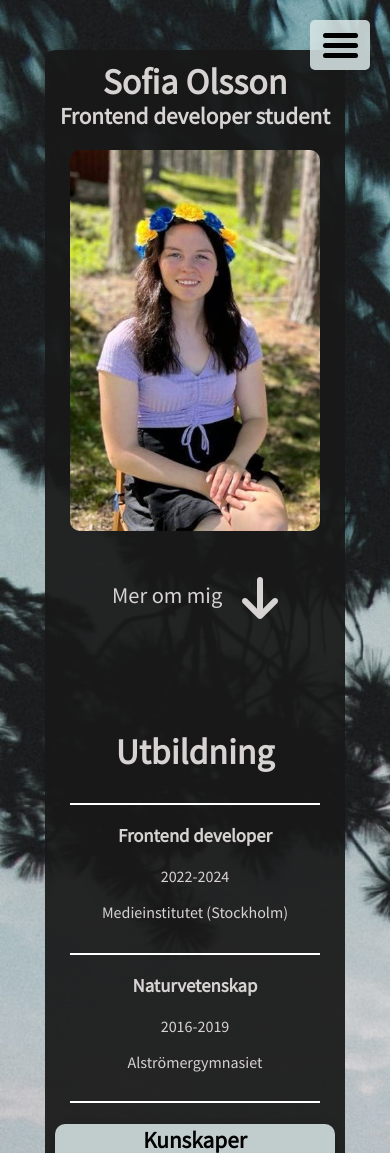
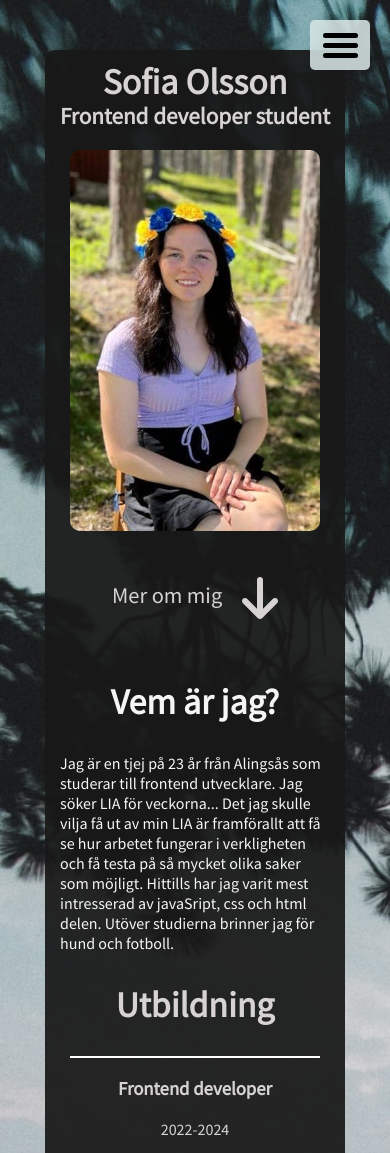
Before and after one commit to Sofilus/Sofia-portfolio, a website built with Vite: page index.html in a window 390 px wide. Shown: the top 1153 px of the page. Built offline with nearby package versions, Linux system fonts and the light colour scheme.

Commit message:
✨Added about me text and header. 💄 mobile - positioned header and text in about me section

```diff
--- /dev/null
+++ b/Style/_aboutMe.scss
@@ -0,0 +1,20 @@
+@use 'variables' as var;
+
+.about-me-container{
+    color: whitesmoke;
+    width: 270px;
+    margin: 0 auto;
+    h2{
+        height: 50px;
+        margin-left: auto;
+        margin-right: auto;
+        text-align: center;
+        font-family: var.$fontRubiks;
+        font-size: 2rem;
+    }
+
+    p{
+        font-family: var.$fontText;
+        font-size: 1rem;
+    }
+}
--- a/Style/_firstpage.scss
+++ b/Style/_firstpage.scss
@@ -1,7 +1,7 @@
 @use 'variables' as var;
 
 .firstpage-container{
-    height: 650px;
+    height: 600px;
     margin: 0;
     margin-top: 50px;
     color: rgb(216, 211, 211);
--- a/Style/style.scss
+++ b/Style/style.scss
@@ -5,3 +5,4 @@
 @import 'projects.scss';
 @import 'firstpage.scss';
 @import 'hamburgermenu.scss';
+@import 'aboutMe.scss';
--- a/index.html
+++ b/index.html
@@ -31,6 +31,15 @@
         <p class="more-about-me-text">Mer om mig</p>
         <i class="fa-solid fa-arrow-down"></i>
       </div>
+    </section>
+    <section class="about-me-container">
+      <h2>Vem är jag?</h2>
+      <p>Jag är en tjej på 23 år från Alingsås som studerar till frontend utvecklare.
+        Jag söker LIA för veckorna... Det jag skulle vilja få ut av min LIA är framförallt
+        att få se hur arbetet fungerar i verkligheten och få testa på så mycket olika saker
+        som möjligt. Hittills har jag varit mest intresserad av javaSript, css och html delen.
+        Utöver studierna brinner jag för hund och fotboll.
+      </p>
     </section>
     <section class="education-container">
       <h2>Utbildning</h2>
```
